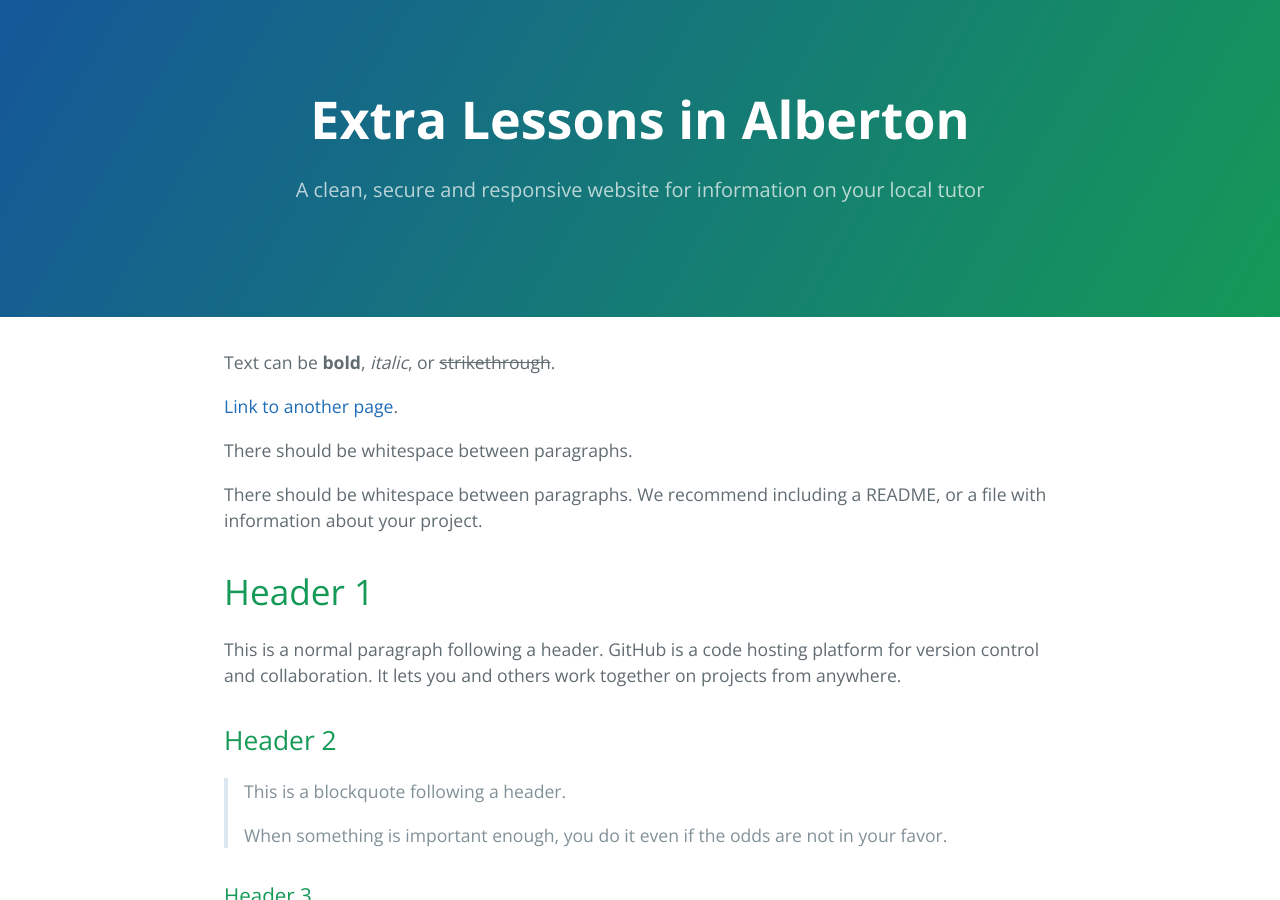
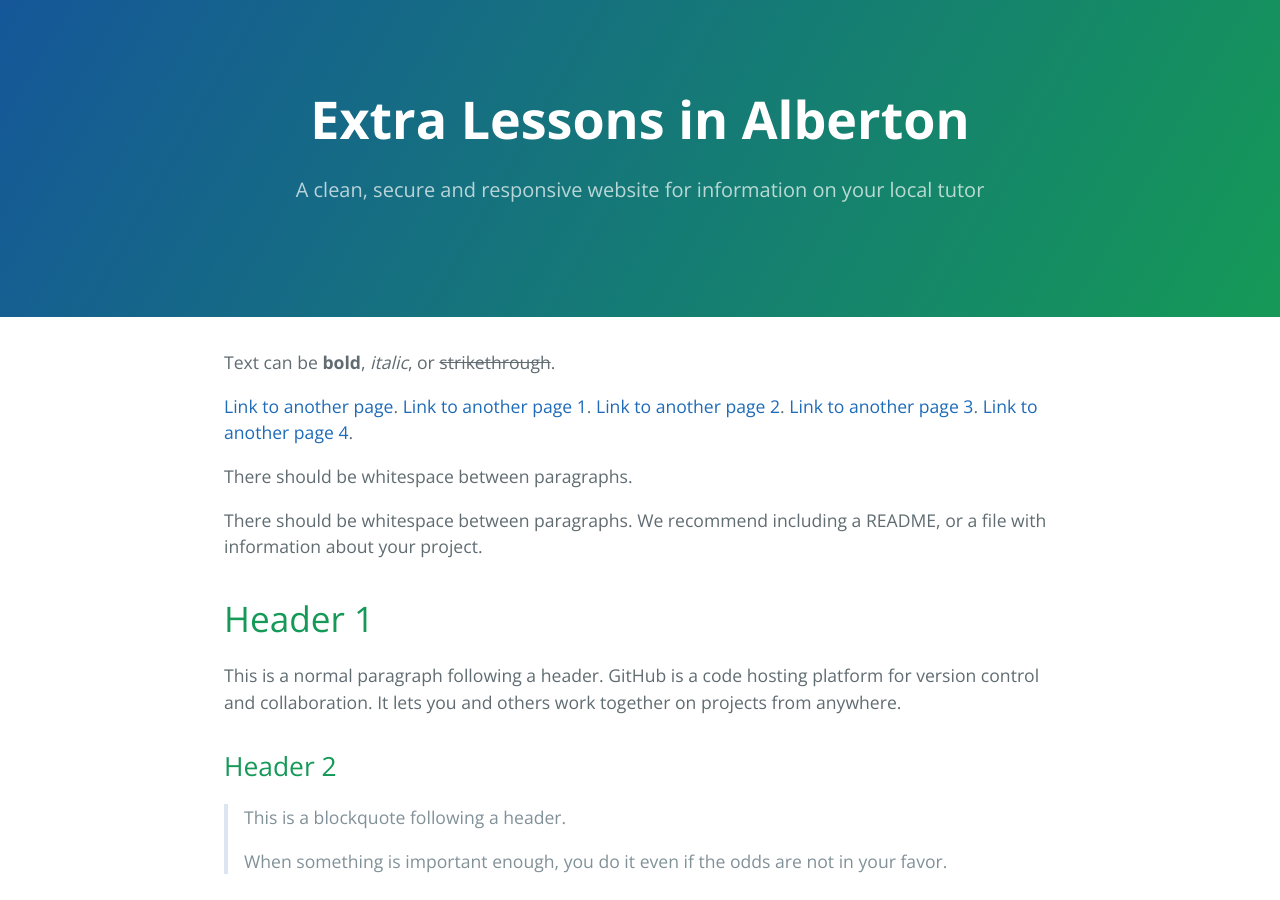
Before and after one commit to HelloBeastie/HelloBeastie.github.io, a Jekyll site: the page built from index.md, in a window 1280 px wide and 900 px high. Built offline with Jekyll 4.4.1, drawn with Linux system fonts in a browser that asks for light colours; formulas are drawn with MathJax 3.

Commit message:
Linked different pages

```diff
--- a/index.md
+++ b/index.md
@@ -5,6 +5,10 @@ layout: default
 Text can be **bold**, _italic_, or ~~strikethrough~~.
 
 [Link to another page](another-page).
+[Link to another page 1](about).
+[Link to another page 2](services).
+[Link to another page 3](available-subjects).
+[Link to another page 4](contact-us).
 
 There should be whitespace between paragraphs.
 
```
Also changed, not shown: cool-stuff.md (added, +1 -0 lines).
